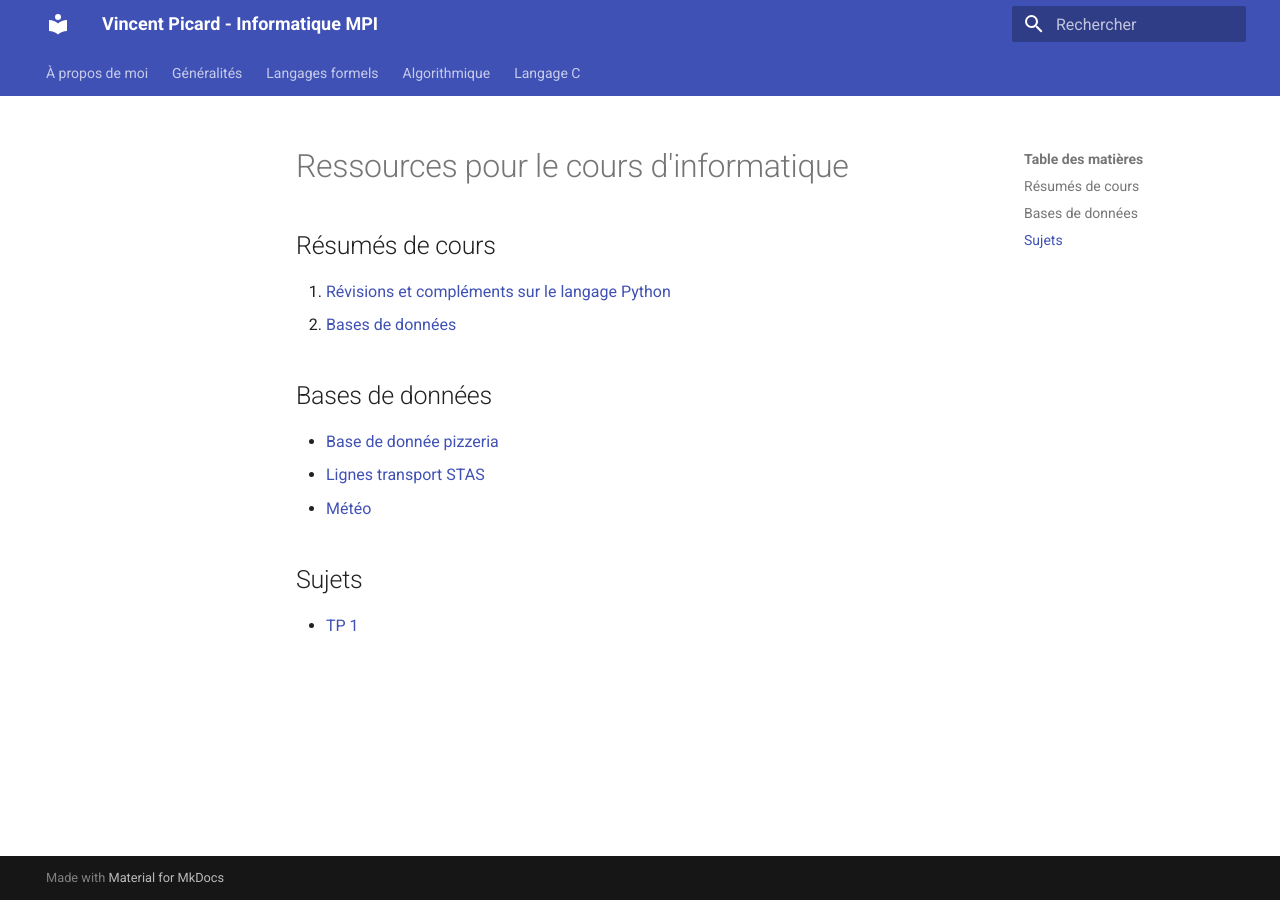
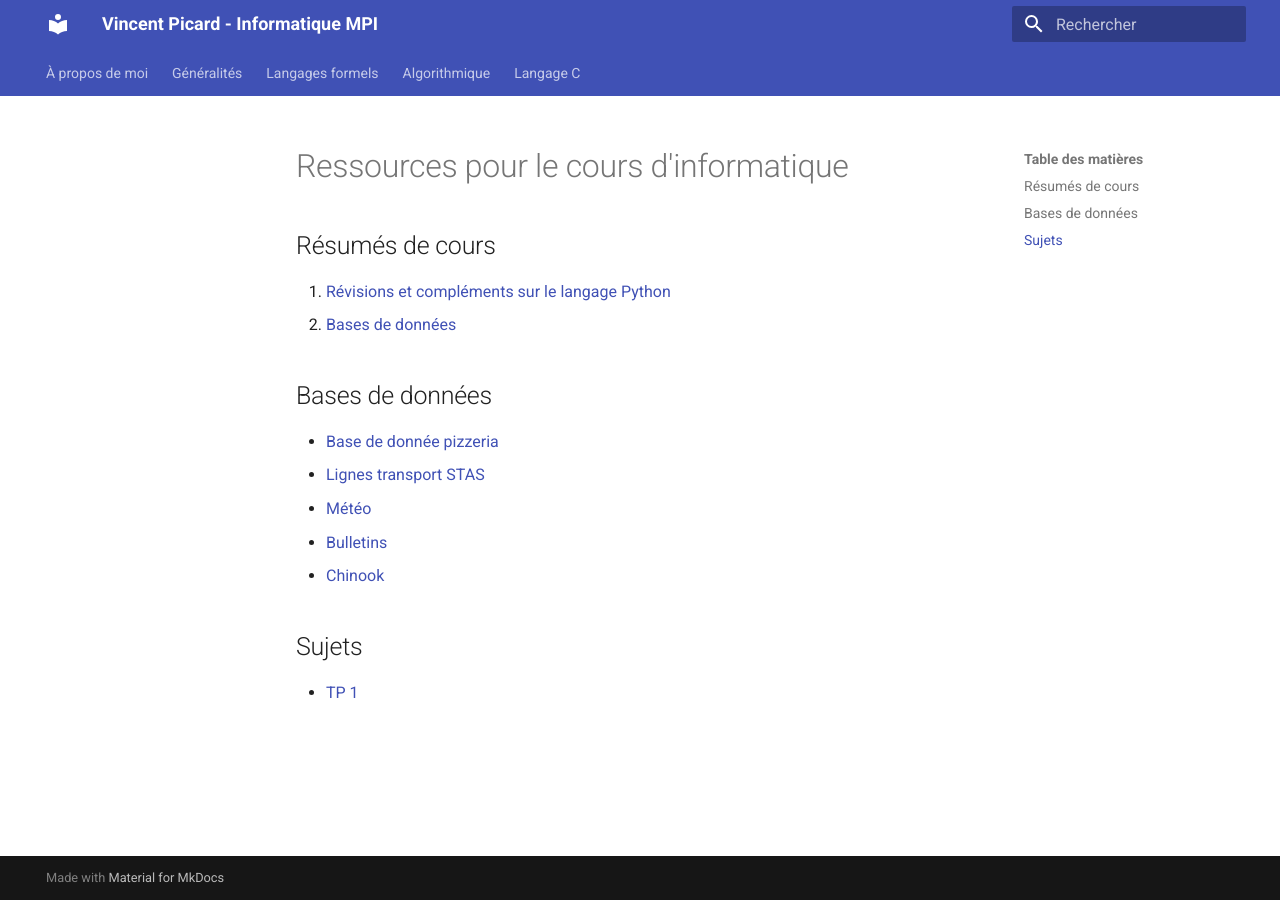
Before and after one commit to vincent-picard/vincent-picard.github.io, an MkDocs documentation site: the page built from docs/itc/index.md, in a window 1280 px wide. Built offline with MkDocs 1.6.1 and Material for MkDocs 9.7.7, drawn with Linux system fonts in a browser that asks for light colours.

Commit message:
nouvelles bdd

```diff
--- a/docs/itc/index.md
+++ b/docs/itc/index.md
@@ -10,6 +10,8 @@
 - [Base de donnée pizzeria](bdd/pizza.sqlite)
 - [Lignes transport STAS](bdd/lignes_STAS.sqlite)
 - [Météo](bdd/meteo.sqlite)
+- [Bulletins](bdd/pronote.sqlite)
+- [Chinook](bdd/Chinook_Sqlite.sqlite)
 
 ## Sujets
 
```
